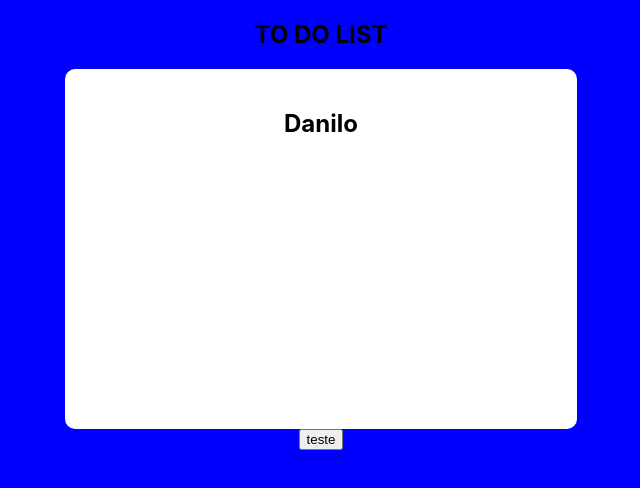
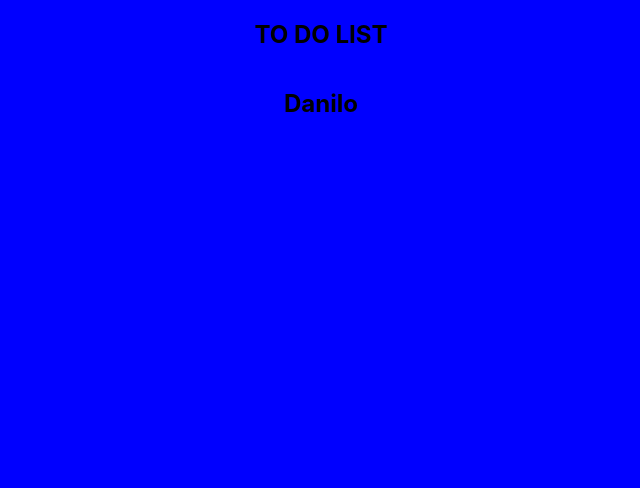
Before and after one commit to HerickDan/To-Do-List, a React (Create React App) app: page / in a window 1280 px wide. Shown: the top 488 px of the page, without its empty margins (319-959 px from the left). Built offline with nearby package versions, Linux system fonts and the light colour scheme.

Commit message:
Usando componentes da biblioteca do material UI

```diff
--- a/package.json
+++ b/package.json
@@ -3,6 +3,9 @@
   "version": "0.1.0",
   "private": true,
   "dependencies": {
+    "@emotion/react": "^11.14.0",
+    "@emotion/styled": "^11.14.0",
+    "@mui/material": "^7.0.2",
     "@testing-library/dom": "^10.4.0",
     "@testing-library/jest-dom": "^6.6.3",
     "@testing-library/react": "^16.3.0",
--- a/src/App.tsx
+++ b/src/App.tsx
@@ -1,43 +1,11 @@
+import './App.css';
+import { Sectionlist } from './components/Section';
 
-import { useEffect, useRef, useState } from 'react';
-import './App.css';
-import { Box } from './components/Box';
-import { Sectionlist } from './components/Section';
-import { Task } from './components/Task';
-
-interface TypeTask{
-  name: string,
-  done: boolean,
-  priority: "Medium" | "High" | "low"
-}
 
 function App() {
-  const [taskList, setTaskList] = useState<{name: string, id: Number}[]>([])
-  const[id, setId] = useState(0)
-  const buildTask = () =>{
-     const name = "herick"
-     setId(Math.floor(Math.random() * 100))
-    setTaskList( [...taskList, {name: name, id: id}])
-  }
-
-  useEffect(()=>{console.log(taskList)},[])
-
   return (
     <div className="App">
-      <Sectionlist>
-        <h1>
-          TO DO LIST
-        </h1>
-        <Box>
-          <h2>Danilo</h2>
-          {taskList.map((item, key)=>(
-            <Task key={id}/>
-          ))}
-        </Box>
-        <button onClick={buildTask}>
-          teste
-        </button>
-      </Sectionlist>
+      <Sectionlist/>
     </div>
   );
 }
--- a/src/components/Box/index.tsx
+++ b/src/components/Box/index.tsx
@@ -1,16 +1,12 @@
+import { height, padding } from "@mui/system"
 import { ReactNode } from "react"
 import styled from "styled-components"
+import Box from '@mui/material/Box';
 
-const BoxStyled = styled.div`
-    background-color:white;
-    width:40%;
-    height:40%;
-    padding: 20px 0 20px 0;
-    border-radius: 10px
-`
-export const Box = ({ children }: { children: ReactNode }) =>{
+
+export const ListSection = ({ children }: { children: ReactNode }) =>{
     return (
-     <BoxStyled>
+     <Box sx={{backgroundColor:"white", width:"40%", height:"40%", padding:"20px 0 20px 0"}}>
         {children}
-    </BoxStyled>)
+    </Box>)
 }
--- a/src/components/Section/index.tsx
+++ b/src/components/Section/index.tsx
@@ -1,5 +1,8 @@
-import {  ReactNode } from "react"
-import styled from "styled-components"
+import { ReactNode, useState } from "react";
+import styled from "styled-components";
+import { Task } from "../Task";
+import { Box, FormGroup } from "@mui/material";
+import { FORMERR } from "dns";
 
 const Section = styled.section`
     width: 100vw;
@@ -10,10 +13,29 @@ const Section = styled.section`
     align-items:center;
     flex-direction: column;
     padding
-`
+`;
 
-export const Sectionlist = ({ children }: { children: ReactNode }) =>{
-    return <Section>
-        {children}
+export const Sectionlist = () => {
+  const [taskList, setTaskList] = useState<{ name: string; id: Number }[]>([]);
+  const [id, setId] = useState(0);
+  const buildTask = () => {
+    const name = "herick";
+    setId(Math.floor(Math.random() * 100));
+    setTaskList([...taskList, { name: name, id: id }]);
+  };
+  return (
+    <Section>
+      <h1>TO DO LIST</h1>
+      <Box>
+        <form>
+            <FormGroup/>
+
+        </form>
+        <h2>Danilo</h2>
+        {taskList.map((item, key) => (
+          <Task key={id} />
+        ))}
+      </Box>
     </Section>
-}
+  );
+};
--- a/src/components/Task/index.tsx
+++ b/src/components/Task/index.tsx
@@ -1,5 +1,6 @@
 import { ReactNode } from "react";
 import "./style.css";
+import { Chip } from "@mui/material";
 export const Task = () => {
   return (
     <article className="task">
@@ -7,7 +8,7 @@ export const Task = () => {
         <input type="radio" id="task-1" name="task" value="Teste" />
         <label htmlFor="task-1">Teste</label>
         </div>
-        <span>Priority</span>
+        <Chip label="Clickable" />
     </article>
   );
 };
```
Also changed, not shown: 1 other file (tests, documents, lock files or other folders).
